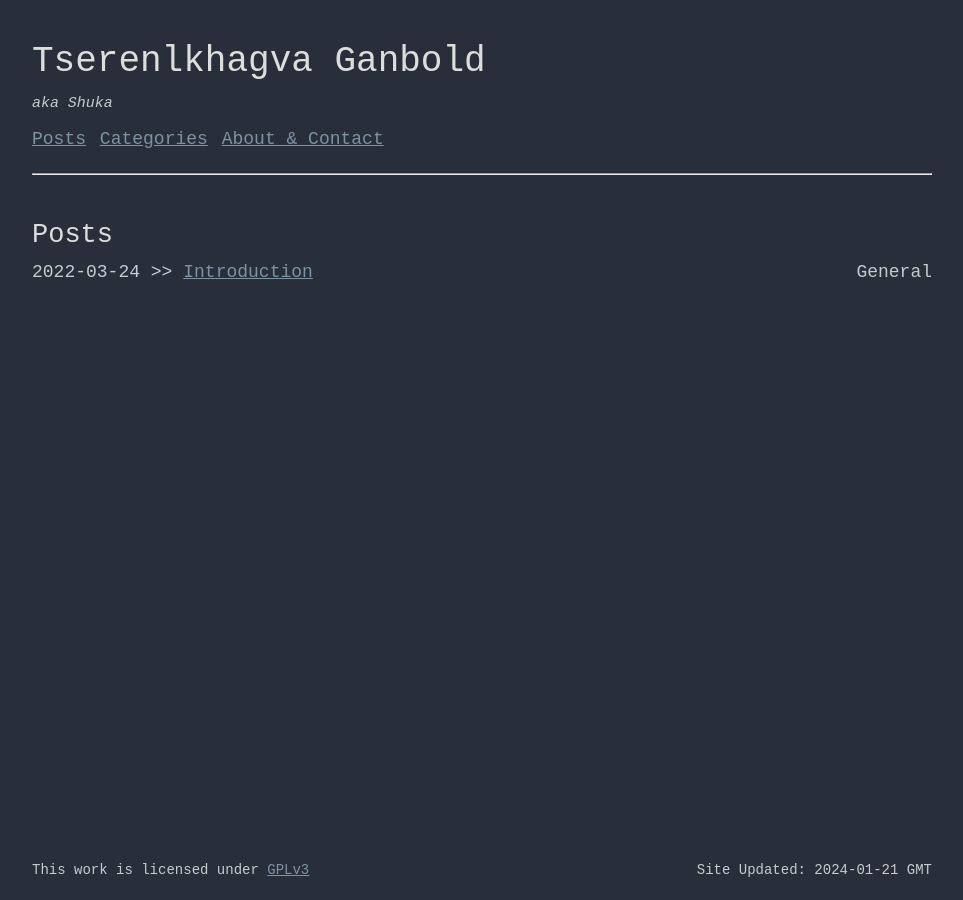
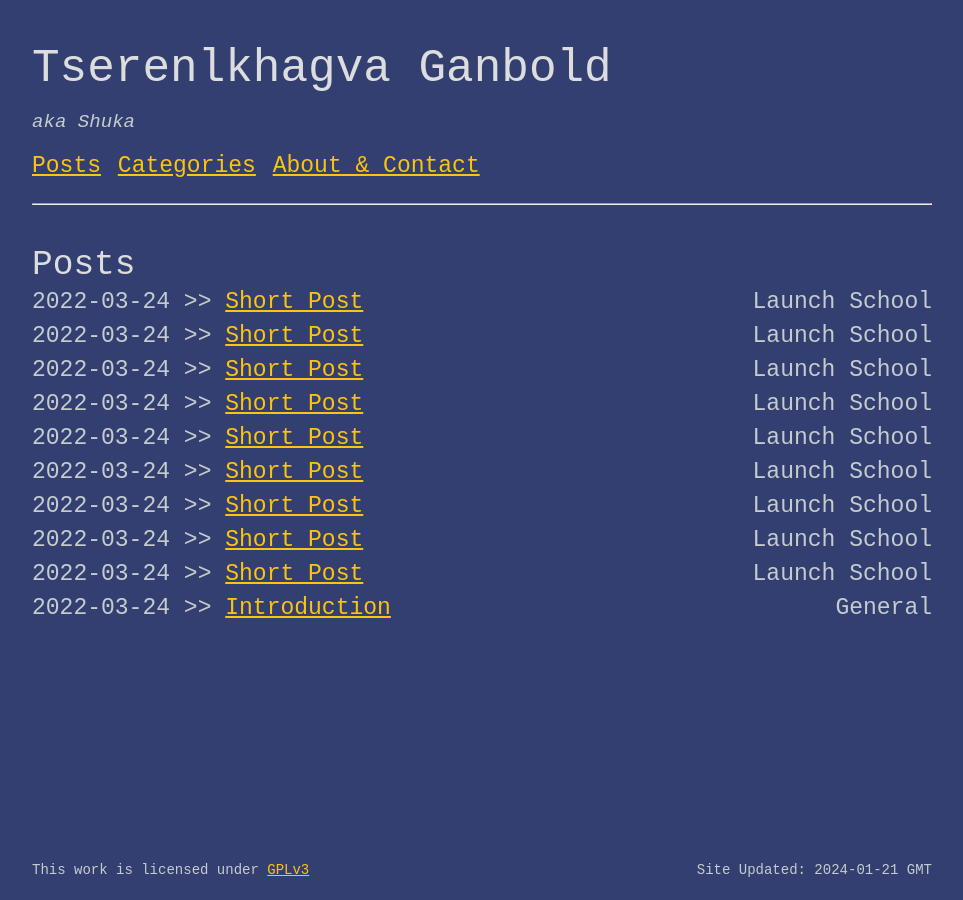
Before and after one commit to mr-top/mr-top.github.io, a Jekyll site: the page built from posts/index.html, in a window 1280 px wide. Shown: the whole page, without its empty margins (158-1121 px from the left). Built offline with Jekyll 4.4.1, drawn with Linux system fonts in a browser that asks for light colours; the list of posts is cut into pages by our own code.

Commit message:
Changed colours

```diff
--- /dev/null
+++ b/Launch School/_posts/2022-03-24-Blog-Boilerplate copy 2.md
@@ -0,0 +1,7 @@
+---
+layout: post
+author: tajacks
+title: Short Post
+---
+
+Short Post
--- /dev/null
+++ b/Launch School/_posts/2022-03-24-Blog-Boilerplate copy 3.md
@@ -0,0 +1,7 @@
+---
+layout: post
+author: tajacks
+title: Short Post
+---
+
+Short Post
--- /dev/null
+++ b/Launch School/_posts/2022-03-24-Blog-Boilerplate copy 4.md
@@ -0,0 +1,7 @@
+---
+layout: post
+author: tajacks
+title: Short Post
+---
+
+Short Post
--- /dev/null
+++ b/Launch School/_posts/2022-03-24-Blog-Boilerplate copy 5.md
@@ -0,0 +1,7 @@
+---
+layout: post
+author: tajacks
+title: Short Post
+---
+
+Short Post
--- /dev/null
+++ b/Launch School/_posts/2022-03-24-Blog-Boilerplate copy 6.md
@@ -0,0 +1,7 @@
+---
+layout: post
+author: tajacks
+title: Short Post
+---
+
+Short Post
--- /dev/null
+++ b/Launch School/_posts/2022-03-24-Blog-Boilerplate copy 7.md
@@ -0,0 +1,7 @@
+---
+layout: post
+author: tajacks
+title: Short Post
+---
+
+Short Post
--- /dev/null
+++ b/Launch School/_posts/2022-03-24-Blog-Boilerplate copy 8.md
@@ -0,0 +1,7 @@
+---
+layout: post
+author: tajacks
+title: Short Post
+---
+
+Short Post
--- /dev/null
+++ b/Launch School/_posts/2022-03-24-Blog-Boilerplate copy.md
@@ -0,0 +1,7 @@
+---
+layout: post
+author: tajacks
+title: Short Post
+---
+
+Short Post
--- /dev/null
+++ b/Launch School/_posts/2022-03-24-Blog-Boilerplate.md
@@ -0,0 +1,7 @@
+---
+layout: post
+author: tajacks
+title: Short Post
+---
+
+Short Post
--- a/_config.yml
+++ b/_config.yml
@@ -25,7 +25,7 @@ sass:
 pagination:
   enabled: true
   # Value set low for demonstration purposes
-  per_page: 3
+  per_page: 12
   sort_field: 'date'
   sort_reverse: true
 
--- a/_sass/page.scss
+++ b/_sass/page.scss
@@ -2,7 +2,7 @@
 
 /* Base */
 html {
-  font-size: 18px;
+  font-size: 23px;
 }
 
 /* 01 Font family */
@@ -39,7 +39,7 @@ header h1, h5 {
 
 body {
   color: #c5ccce;
-  background-color: #282f3a;
+  background-color: #343f71;
 }
 
 h1,
@@ -62,7 +62,7 @@ code {
 /* 06 Primary color */
 
 a {
-  color: #7e92a2;
+  color: #FBC40E;
 }
 
 /* 07 Secondary colors */
```
